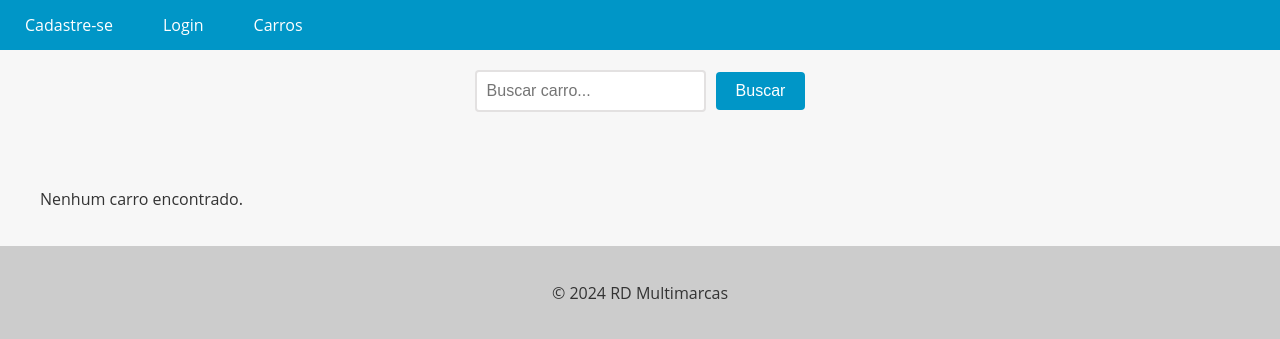
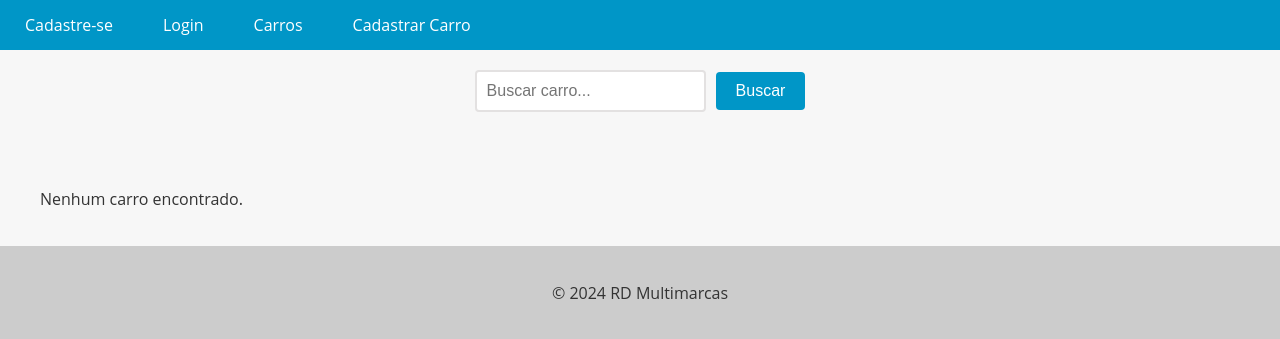
Before and after one commit to rodrigodssa/carros, a Django app: page /cars/ in a window 1280 px wide. Shown: the top 339 px of the page. Run offline with Django 5.2, Linux system fonts and the light colour scheme; data that the repository does not hold is empty; parts of the project's set-up code (start-up, migrations or seed data) failed here and were passed over.

Commit message:
feat(base): adicionada opção de cadastrar carro no menu de navegação

```diff
--- a/app/templates/base.html
+++ b/app/templates/base.html
@@ -82,6 +82,7 @@
         {% endif %}
 
         <li><a href="{% url 'cars_list' %}">Carros</a></li>
+        <li><a href="{% url 'new_car' %}">Cadastrar Carro</a></li>
 
         {% if user.is_authenticated %}
 
```
